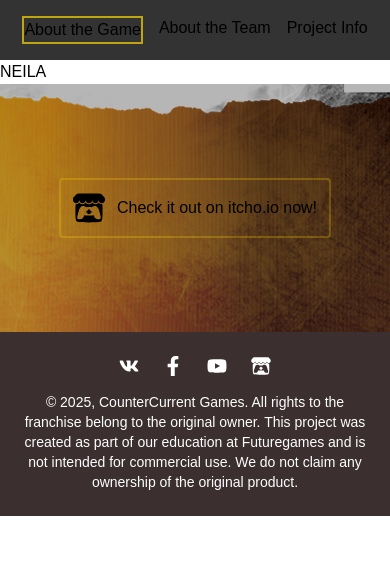
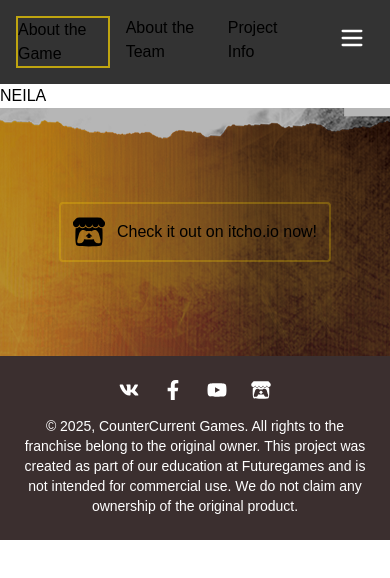
Before and after one commit to jasminedns/neila, a Next.js app: page / in a window 390 px wide. Shown: the top 578 px of the page. Built offline with nearby package versions, Linux system fonts and the light colour scheme.

Commit message:
Update HamburgerMenu with Montserrat font styling and render

```diff
--- a/package.json
+++ b/package.json
@@ -9,6 +9,7 @@
     "lint": "next lint"
   },
   "dependencies": {
+    "@next/font": "^14.2.15",
     "lucide-react": "^0.513.0",
     "next": "15.3.3",
     "react": "^19.0.0",
--- a/src/components/HamburgerMenu/index.tsx
+++ b/src/components/HamburgerMenu/index.tsx
@@ -25,7 +25,7 @@ const HamburgerMenu = () => {
       </button>
 
       {isOpen && (
-        <div className="absolute top-12 right-0 bg-[#101010]/90 w-64 shadow-lg rounded p-4 flex flex-col space-y-3">
+         <div className="absolute top-12 right-0 bg-[#101010]/90 w-64 shadow-lg rounded p-4 flex flex-col space-y-3 font-montserrat">
           {menuItems.map((item) => (
             <Link
               key={item.href}
--- a/src/components/Header/index.tsx
+++ b/src/components/Header/index.tsx
@@ -1,12 +1,15 @@
 import DesktopNav from "@/components/DesktopNav";
 import "../../app/globals.css"
-import HamburgerMenu from "../HamburgerMenu"
+import HamburgerMenu from "../HamburgerMenu";
 
 const Header = () => {
 
     return (
         <header className="flex flex-row p-4 justify-center gap-10 bg-black/80">
+
             <DesktopNav />
+             <HamburgerMenu />
+
         </header>
     )
 }
```
Also changed, not shown: 1 other file (tests, documents, lock files or other folders).
